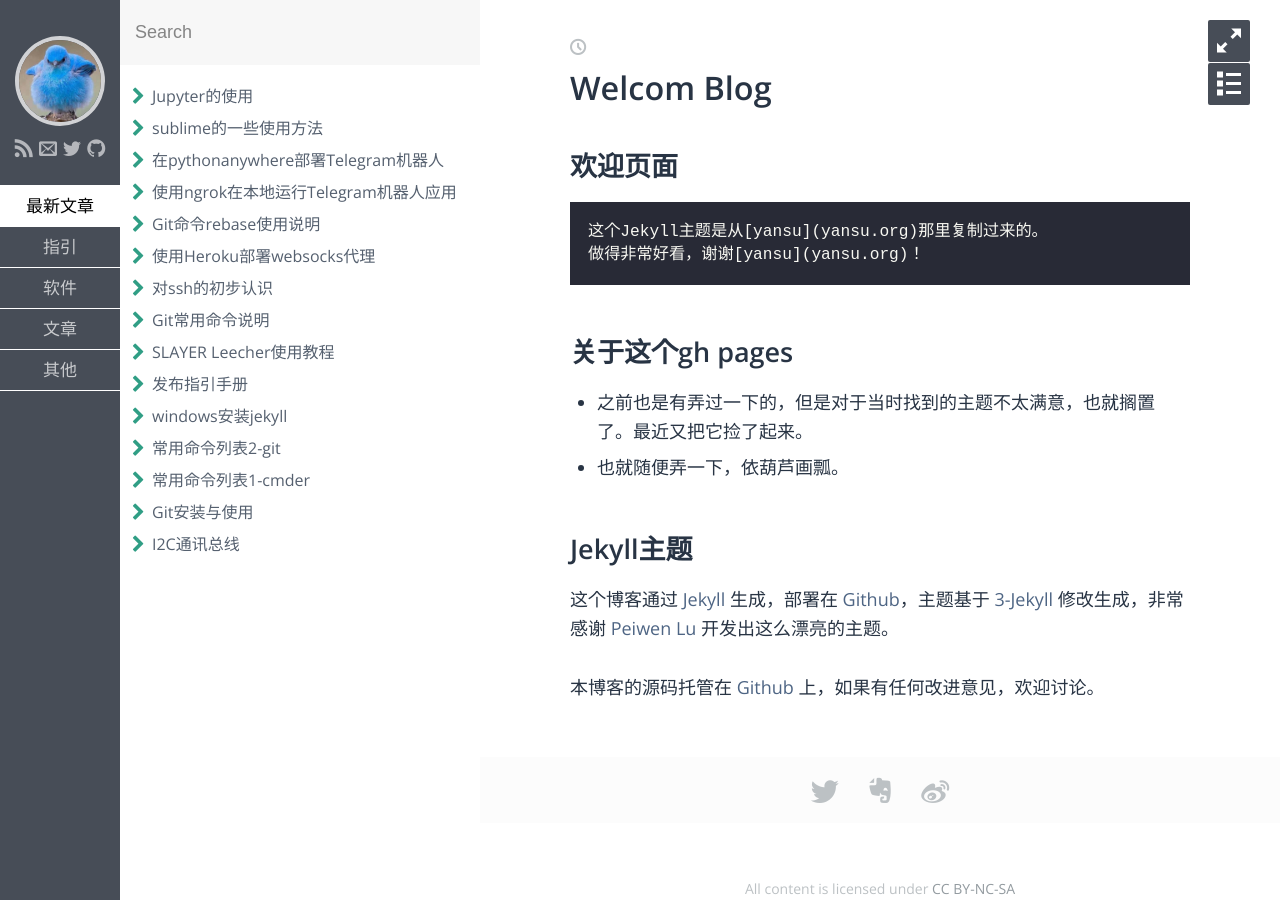
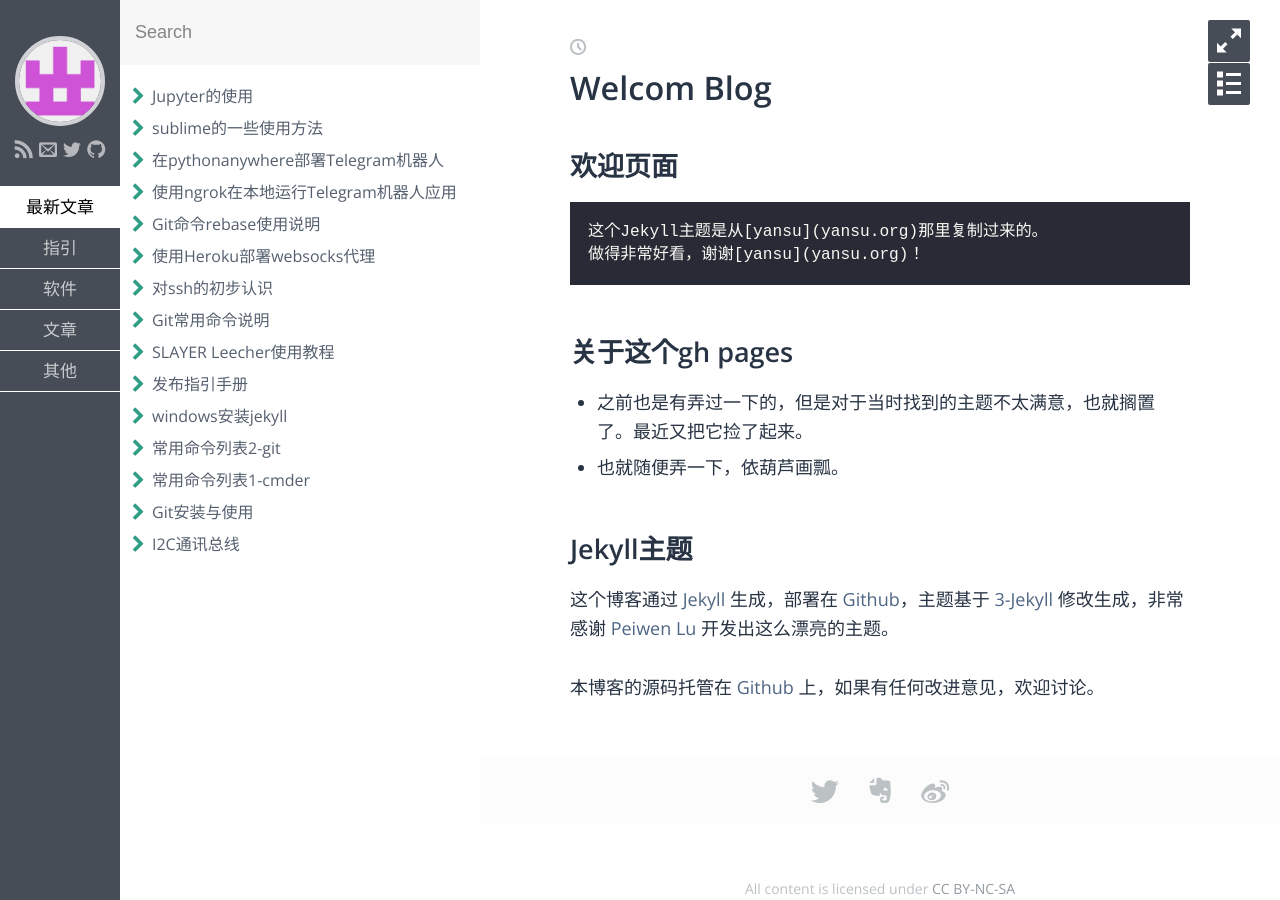
Before and after one commit to verusfeng/verusfeng.github.io, a Jekyll site: the page built from index.md, in a window 1280 px wide. Built offline with Jekyll 4.4.1, drawn with Linux system fonts in a browser that asks for light colours; some web fonts are replaced.

Commit message:
Add New profile image

```diff
--- a/_config.yml
+++ b/_config.yml
@@ -21,7 +21,7 @@ instagram: #
 linkedin: #suyan404
 
 # avatar and Favicon
-avatar: /assets/img/avatar.jpg
+avatar: /assets/img/7830967.jpg
 favicon: /assets/img/favicon16.ico
 
 # disqus config , for guest comments
```
Also changed, not shown: assets/img/7830967.jpg (added).
